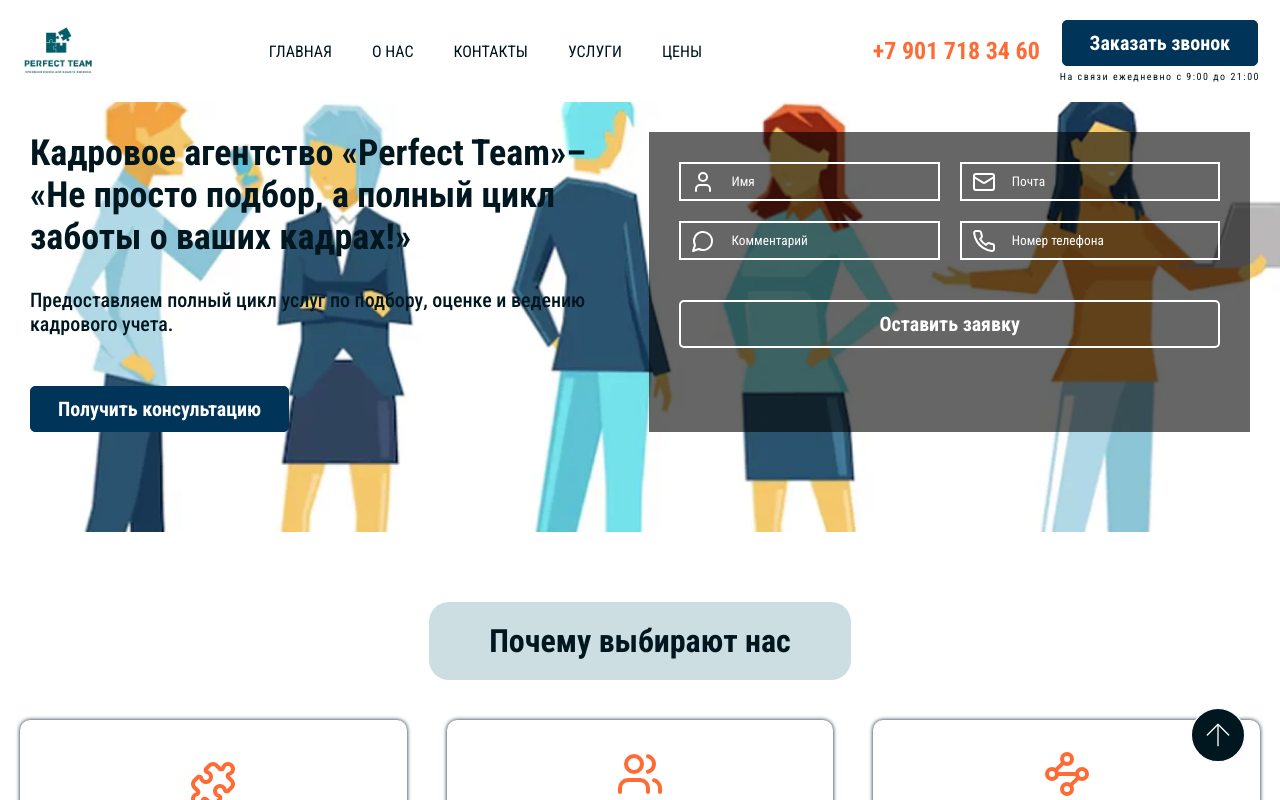
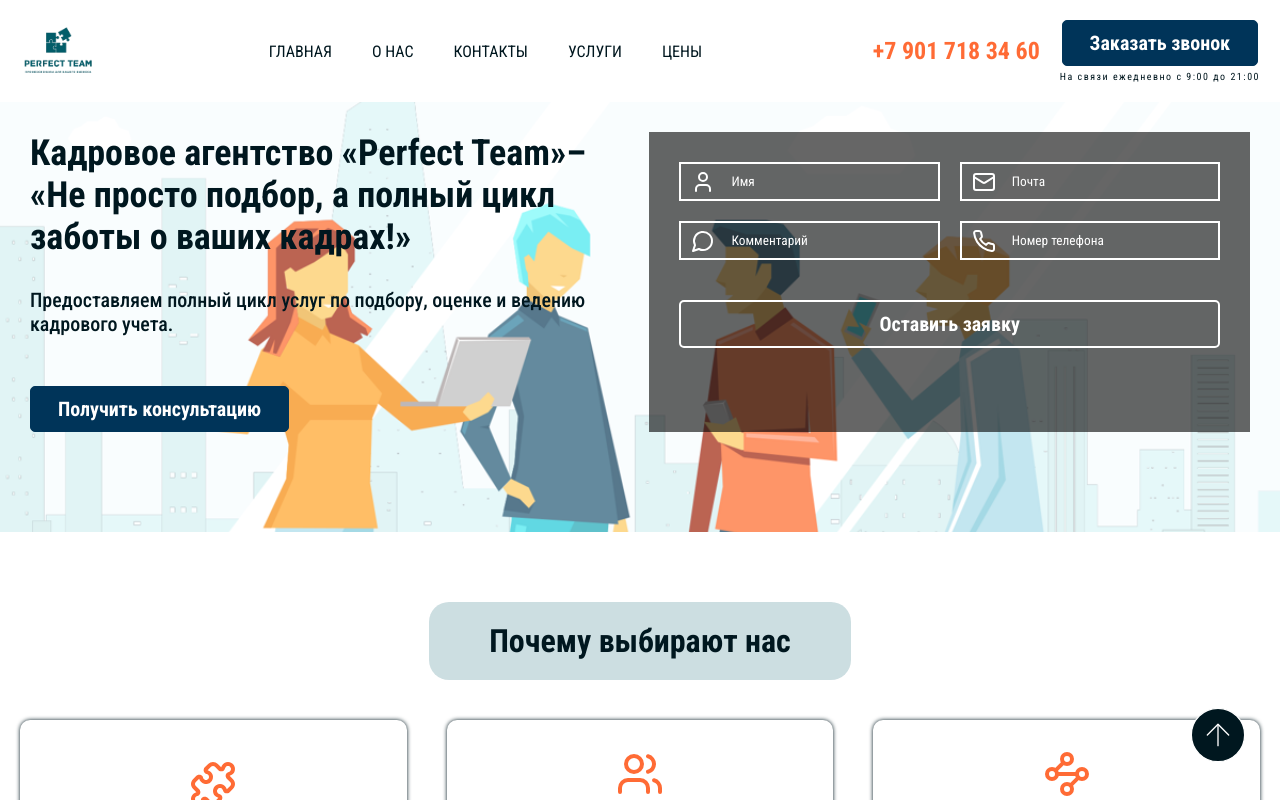
Before and after one commit to Fryaner/perfectteam, a Vue app: page / in a window 1280 px wide. Shown: the top 800 px of the page. Built offline with nearby package versions, Linux system fonts and the light colour scheme.

Commit message:
banner fix

```diff
--- a/src/components/banner.vue
+++ b/src/components/banner.vue
@@ -102,7 +102,7 @@ async function send(event) {
     padding: 30px 30px 100px 30px;
     display: flex;
     justify-content: space-between;
-    background-image: url('@/assets/images/banner.webp');
+    background-image: url('@/assets/images/banner.png');
     background-repeat: no-repeat;
     background-size: cover;
     position: relative;
@@ -110,6 +110,7 @@ async function send(event) {
     gap: 20px;
 
     @media screen and (max-width: $limit-tablet){
+        background-position: center;
         flex-direction: column;
         gap: 30px;
         padding: 20px 20px 60px 20px;
@@ -126,7 +127,7 @@ async function send(event) {
         content: '';
         width: 100%;
         height: 100%;
-        // background-color: rgba(255, 255, 255, 0.321);
+        background-color: rgba(255, 255, 255, 0.321);
         z-index: -1;
     }
 
```
Also changed, not shown: src/assets/images/banner.png.
